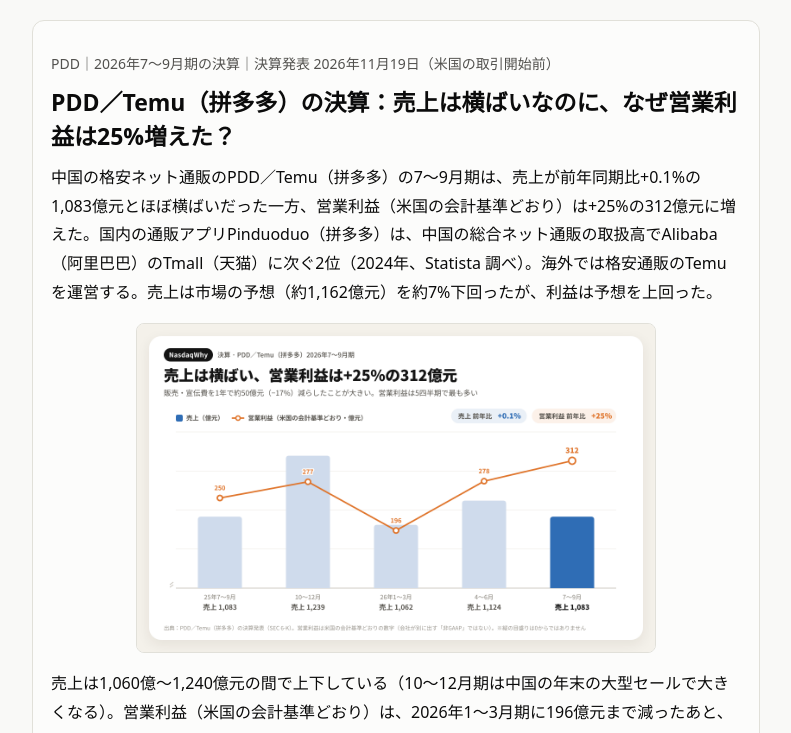
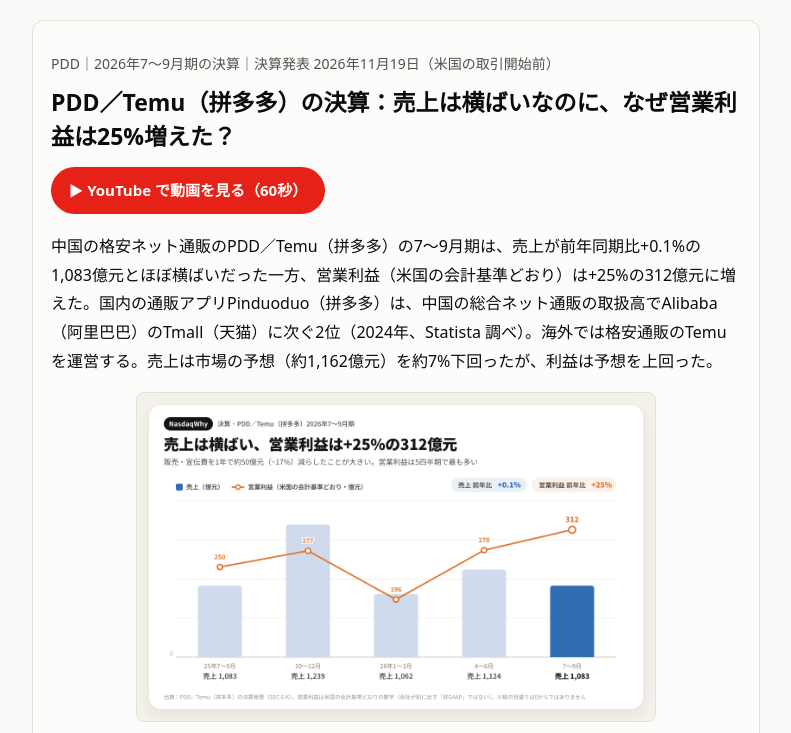
Before and after one commit to NasdaqWhy/nasdaqwhy.github.io, a plain HTML site: page earnings/PDD-2026Q3/index.html in a window 1280 px wide. Shown: the part 67-800 px from the top of the page, without its empty margins (244-1035 px from the left). Drawn offline with Linux system fonts and the light colour scheme.

Commit message:
PDD／Temu（拼多多）の決算ページに動画を追加

```diff
--- a/earnings/PDD-2026Q3/index.html
+++ b/earnings/PDD-2026Q3/index.html
@@ -25,7 +25,7 @@
 
 <article>
 <p class="lead">PDD｜2026年7〜9月期の決算｜決算発表 2026年11月19日（米国の取引開始前）</p>
-<h1>PDD／Temu（拼多多）の決算：売上は横ばいなのに、なぜ営業利益は25%増えた？</h1>
+<h1>PDD／Temu（拼多多）の決算：売上は横ばいなのに、なぜ営業利益は25%増えた？</h1><!--video--><p style="margin:14px 0 18px"><a href="https://www.youtube.com/shorts/wFIKYFQcm9c" target="_blank" rel="noopener" style="display:inline-block;padding:10px 18px;border-radius:999px;background:#e62117;color:#fff;font-weight:700;text-decoration:none;font-size:15px">▶ YouTube で動画を見る（60秒）</a></p><!--/video-->
 <p>中国の格安ネット通販のPDD／Temu（拼多多）の7〜9月期は、売上が前年同期比+0.1%の1,083億元とほぼ横ばいだった一方、営業利益（米国の会計基準どおり）は+25%の312億元に増えた。国内の通販アプリPinduoduo（拼多多）は、中国の総合ネット通販の取扱高でAlibaba（阿里巴巴）のTmall（天猫）に次ぐ2位（2024年、Statista 調べ）。海外では格安通販のTemuを運営する。売上は市場の予想（約1,162億元）を約7%下回ったが、利益は予想を上回った。</p>
 <img src="画像01_売上と営業利益の推移.png" alt="売上と営業利益の推移"><p>売上は1,060億〜1,240億元の間で上下している（10〜12月期は中国の年末の大型セールで大きくなる）。営業利益（米国の会計基準どおり）は、2026年1〜3月期に196億元まで減ったあと、4〜6月期は278億元、7〜9月期は312億元と2四半期続けて増え、この5四半期で最も多くなった。</p>
 <h2>主な数字（2026年7〜9月期）</h2>
```
